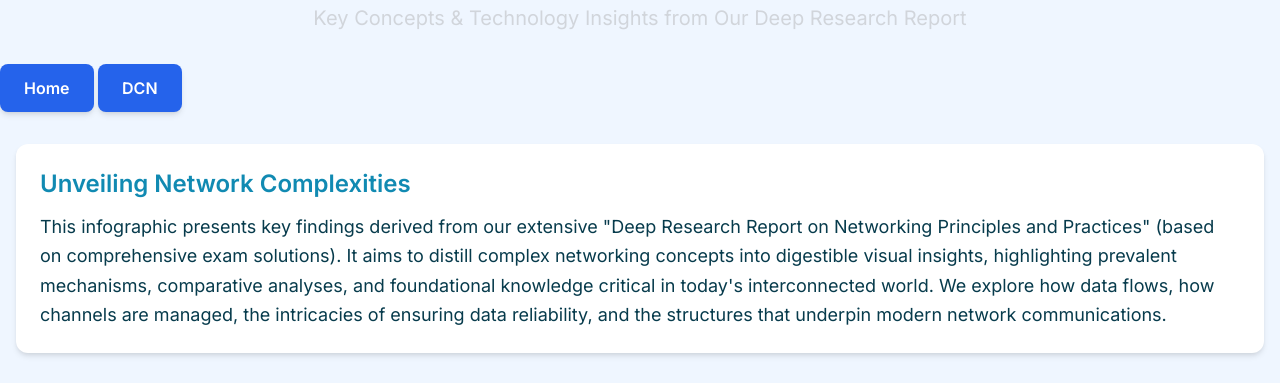
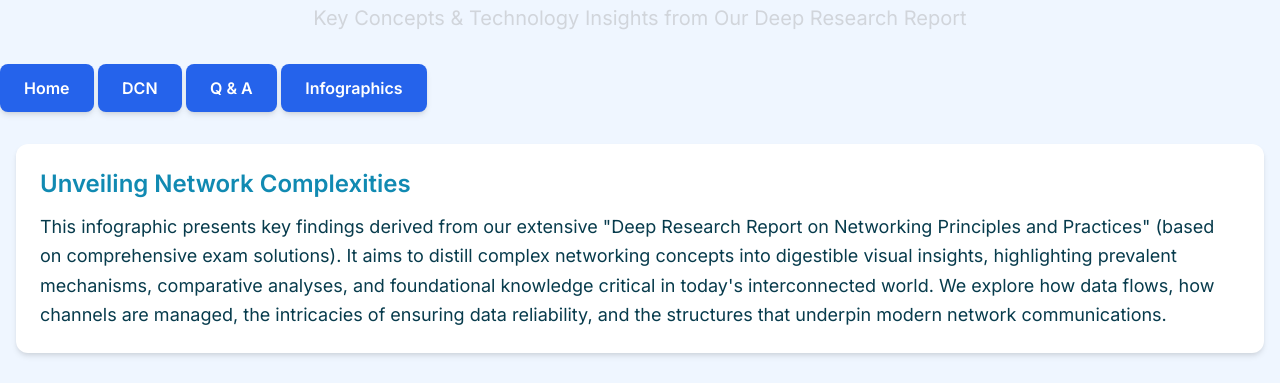
Before and after one commit to ultimatespeed01/dcn, a plain HTML site: page index2.html in a window 1280 px wide. Shown: the part 76-459 px from the top of the page. Drawn offline with nearby package versions, Linux system fonts and the light colour scheme.

Commit message:
Update index2.html

```diff
--- a/index2.html
+++ b/index2.html
@@ -194,7 +194,7 @@
             <p class="text-xl text-gray-300">Key Concepts & Technology Insights from Our Deep Research Report</p>
         </div>
     </header>
-        <a href="index.html"
+               <a href="index.html"
            class="inline-block bg-blue-600 hover:bg-blue-700 text-white font-semibold py-3 px-6 rounded-lg shadow-md
                   transition-all duration-300 ease-in-out transform hover:scale-105 focus:outline-none focus:ring-2
                   focus:ring-blue-500 focus:ring-opacity-75">
@@ -205,6 +205,18 @@
                   transition-all duration-300 ease-in-out transform hover:scale-105 focus:outline-none focus:ring-2
                   focus:ring-blue-500 focus:ring-opacity-75">
             DCN
+        </a>
+        <a href="dcn_notes.html"
+           class="inline-block bg-blue-600 hover:bg-blue-700 text-white font-semibold py-3 px-6 rounded-lg shadow-md
+                  transition-all duration-300 ease-in-out transform hover:scale-105 focus:outline-none focus:ring-2
+                  focus:ring-blue-500 focus:ring-opacity-75">
+            Q & A
+        </a>
+        <a href="index2.html"
+           class="inline-block bg-blue-600 hover:bg-blue-700 text-white font-semibold py-3 px-6 rounded-lg shadow-md
+                  transition-all duration-300 ease-in-out transform hover:scale-105 focus:outline-none focus:ring-2
+                  focus:ring-blue-500 focus:ring-opacity-75">
+            Infographics
         </a>
     <main class="container mx-auto px-4 py-8">
         <section id="intro" class="mb-12">
```
